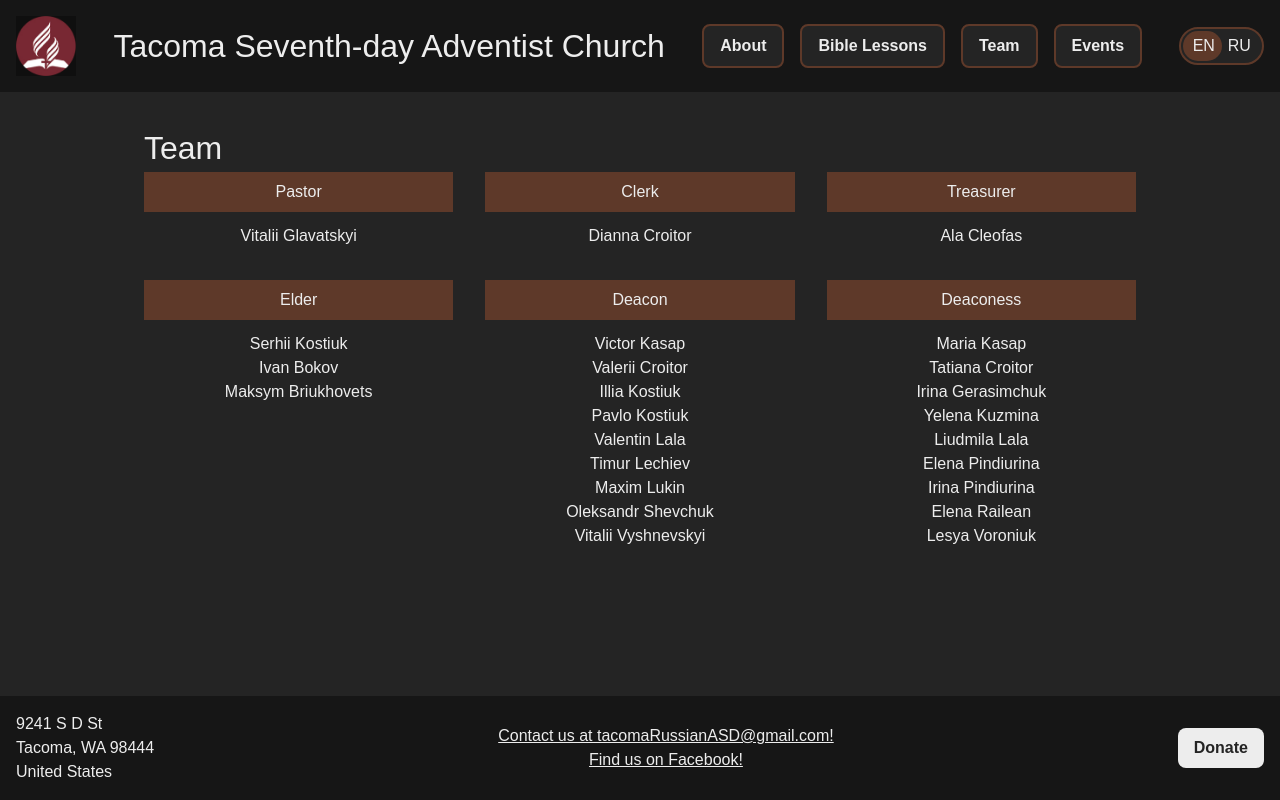
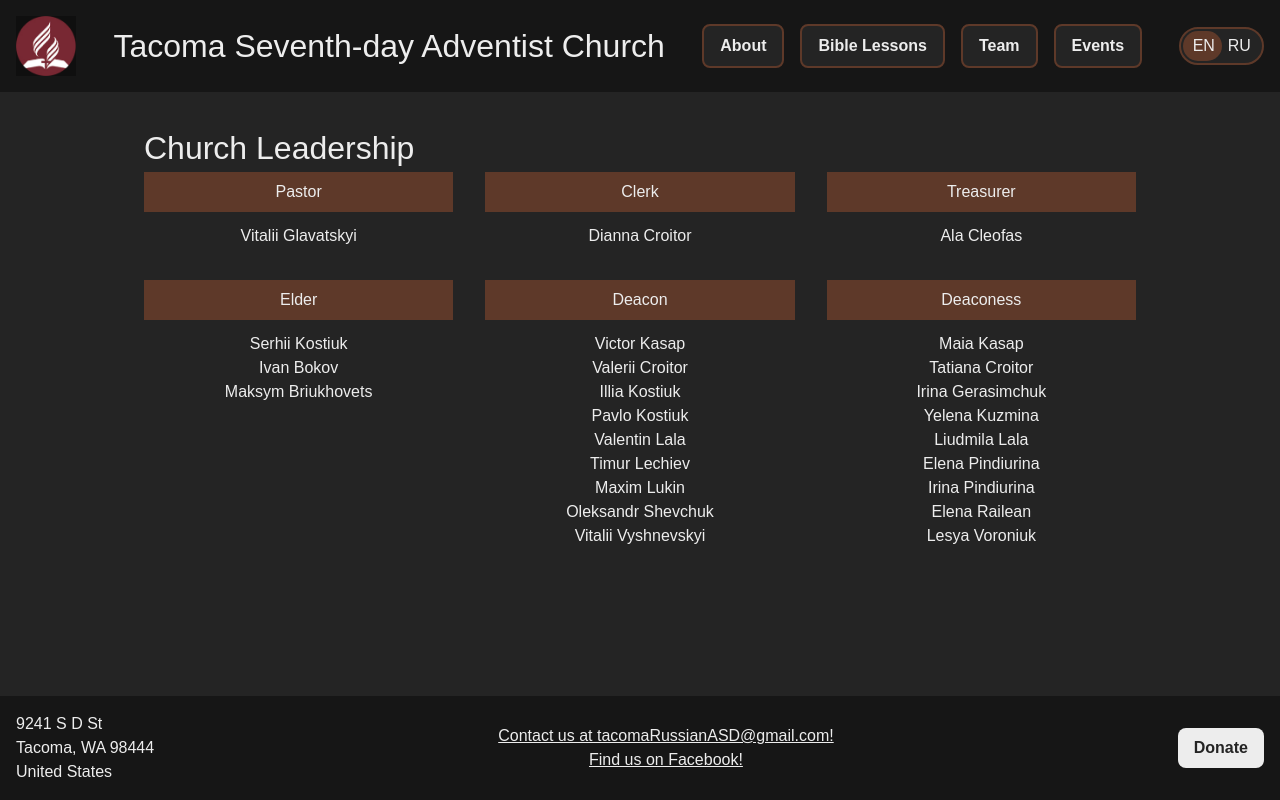
Before and after one commit to glavavlada/TacomaASDWebsite, a Next.js app in the folder my-church-site/: page /Team in a window 1280 px wide. Built offline with nearby package versions, Linux system fonts and the light colour scheme.

Commit message:
fixed the team translation for russian

```diff
--- a/my-church-site/src/app/Team/page.tsx
+++ b/my-church-site/src/app/Team/page.tsx
@@ -1,14 +1,31 @@
-import teamGroups from "@/locale/en/team.json";
+"use client";
+
+import englishTeam from "@/locale/en/team.json";
+import russianTeam from "@/locale/ru/team.json";
+
+import { useLanguage } from "@/app/context/LanguageContext";
 
 export default function Team() {
+  const { language } = useLanguage();
+
+  const data =
+    language === "en"
+      ? englishTeam
+      : russianTeam;
+
   return (
     <section>
-      <h1>Team</h1>
+      <h1>{data.labels.pageTitle}</h1>
 
       <section className="grid grid-cols-1 md:grid-cols-2 lg:grid-cols-3 gap-8">
-        {teamGroups.map((group) => (
-          <div key={group.role} className="text-center">
-            <h3 className="mb-3 bg-[var(--earth)] p-2">{group.role}</h3>
+        {data.groups.map((group) => (
+          <div
+            key={group.role}
+            className="text-center"
+          >
+            <h3 className="mb-3 bg-[var(--earth)] p-2">
+              {group.role}
+            </h3>
 
             <ul>
               {group.members.map((member) => (
--- a/my-church-site/src/locale/en/team.json
+++ b/my-church-site/src/locale/en/team.json
@@ -1,4 +1,9 @@
-[
+{
+  "labels": {
+    "pageTitle": "Church Leadership"
+  },
+
+  "groups": [
     {
       "role": "Pastor",
       "members": ["Vitalii Glavatskyi"]
@@ -13,11 +18,7 @@
     },
     {
       "role": "Elder",
-    "members": [
-      "Serhii Kostiuk",
-      "Ivan Bokov",
-      "Maksym Briukhovets"
-    ]
+      "members": ["Serhii Kostiuk", "Ivan Bokov", "Maksym Briukhovets"]
     },
     {
       "role": "Deacon",
@@ -36,7 +37,7 @@
     {
       "role": "Deaconess",
       "members": [
-      "Maria Kasap",
+        "Maia Kasap",
         "Tatiana Croitor",
         "Irina Gerasimchuk",
         "Yelena Kuzmina",
@@ -48,3 +49,4 @@
       ]
     }
   ]
+}
--- a/my-church-site/src/locale/ru/team.json
+++ b/my-church-site/src/locale/ru/team.json
@@ -1,46 +1,52 @@
-[
 {
-    "role": "пастор",
+  "labels": {
+    "pageTitle": "Служители"
+  },
+
+  "groups": [
+    {
+      "role": "Пастор",
       "members": ["Виталий Главатский"]
     },
     {
-    "role": "клерк",
+      "role": "Клерк",
       "members": ["Дианна Кройтор"]
     },
     {
-    "role": "казначей",
-    "members": ["Ала Клеофас"]
+      "role": "Казначей",
+      "members": ["Алла Клеофас"]
     },
     {
-    "role": "старший",
-    "members": ["Serhii Kostiuk", "Ivan Bokov", "Maksym Briukhovets"]
+      "role": "Старшие",
+      "members": ["Сергій Костюк", "Іван Боков", "Максим Брюховець"]
     },
     {
-    "role": "Дьякон",
+      "role": "Дьяконы",
       "members": [
-      "Victor Kasap",
-      "Valerii Croitor",
-      "Illia Kostiuk",
-      "Pavlo Kostiuk",
-      "Valentin Lala",
-      "Timur Lechiev",
-      "Maxim Lukin",
-      "Oleksandr Shevchuk",
-      "Vitalii Vyshnevskyi"
+        "Виктор Касп",
+        "Валерий Кройтор",
+        "Илья Костюк",
+        "Павел Костюк",
+        "Валентин Лала",
+        "Тимур Лечиев",
+        "Максим Лукин",
+        "Александр Шевчук",
+        "Виталий Вышневский"
       ]
     },
     {
-    "role": "Дьяконесса",
+      "role": "Дьякониссы",
       "members": [
-      "Maria Kasap",
-      "Tatiana Croitor",
-      "Irina Gerasimchuk",
-      "Yelena Kuzmina",
-      "Liudmila Lala",
-      "Elena Pindiurina",
-      "Irina Pindiurina",
-      "Elena Railean",
-      "Lesya Voroniuk"
+        "Мая Касаб",
+        "Татьяна Кройтор",
+        "Ирина Герасимчук",
+        "Елена Кузьмина",
+        "Людмила Лала",
+        "Елена Пиндиурина",
+        "Ирина Пиндиурина",
+        "Елена Райлян",
+        "Леся Воронюк"
       ]
     }
   ]
+}
```
Lines whose indentation alone changed are shown as unchanged.
